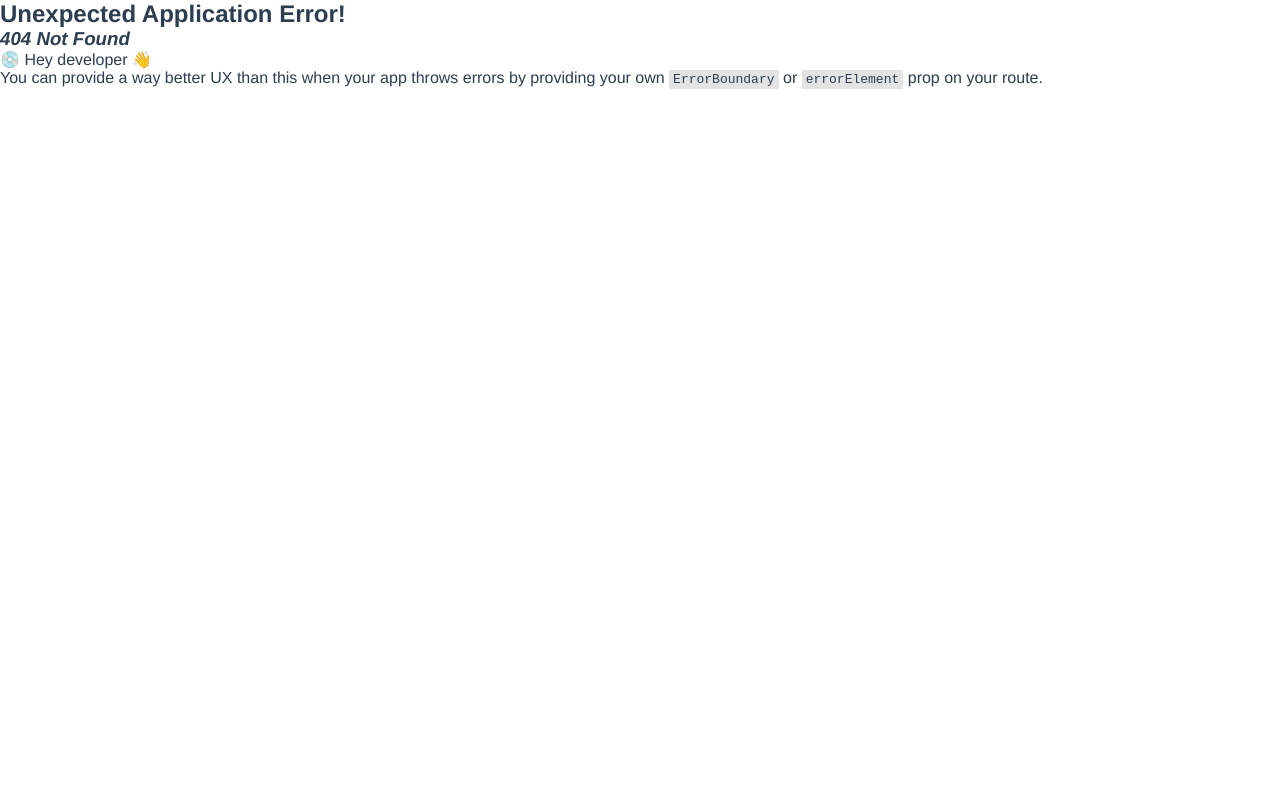
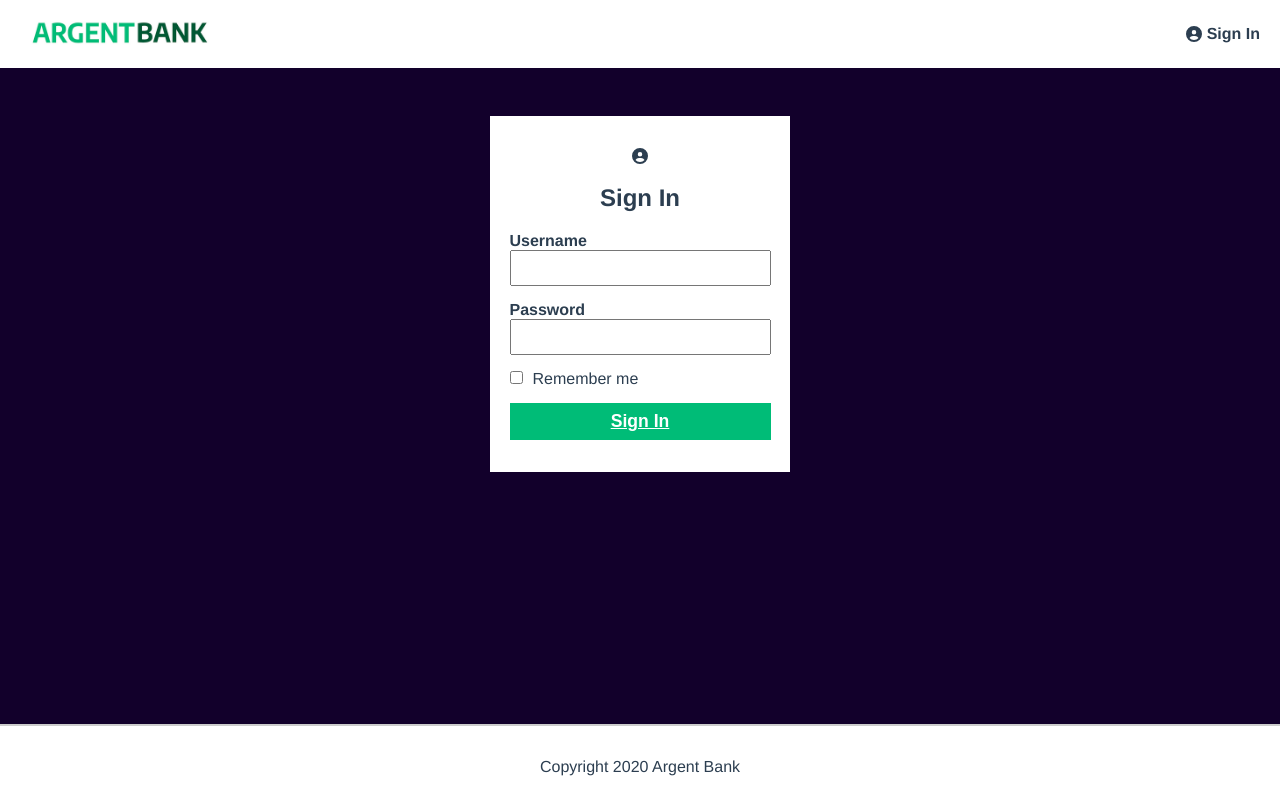
Before and after one commit to Karlito14/projet13ArgentBank, a React (Vite) app in the folder client/: page /login in a window 1280 px wide. Before the commit this address had no page. Built offline with nearby package versions, Linux system fonts and the light colour scheme.

Commit message:
secure form

```diff
--- a/client/src/components/FormSignin/FormSignin.tsx
+++ b/client/src/components/FormSignin/FormSignin.tsx
@@ -1,27 +1,86 @@
+import { useState } from 'react';
 import style from './formSignin.module.scss';
 import { FaCircleUser } from 'react-icons/fa6';
 
+export const FormSignin = () => {
+  const [username, setUsername] = useState('');
+  const [password, setPassword] = useState('');
+  const [remember, setRemember] = useState(false);
 
-export const FormSignin = () => {
-    return(
+  const [errorUsername, setErrorUsername] = useState('');
+  const [errorPassword, setErrorPassword] = useState('');
+
+  const handleInputUsername = (event: React.ChangeEvent<HTMLInputElement>) => {
+    setUsername(event.target.value);
+  };
+
+  const handleChangeRemember = (event: React.ChangeEvent<HTMLInputElement>) => {
+    setRemember(event.target.checked);
+  };
+
+  const handleInputPassword = (event: React.ChangeEvent<HTMLInputElement>) => {
+    setPassword(event.target.value);
+  };
+
+  const handleSubmit = (event: React.FormEvent<HTMLFormElement>) => {
+    event.preventDefault();
+    const regex = /^[a-zA-Z0-9]+$/;
+    if (!regex.test(username)) {
+      setErrorUsername('Only characters A-Z, a-z and 0-9 are acceptable.');
+    } else {
+      setErrorUsername('');
+    }
+
+    if (!regex.test(password)) {
+      setErrorPassword('Only characters A-Z, a-z and 0-9 are acceptable.');
+    } else {
+      setErrorPassword('');
+    }
+  };
+
+  return (
     <section className={style.container}>
       <FaCircleUser />
       <h2 className={style.container__title}>Sign In</h2>
-            <form>
+      <form onSubmit={handleSubmit}>
         <div className={style.wrapper}>
-                    <label htmlFor="username" >Username</label>
-                    <input type="text" name="username" id="username" />
+          <label htmlFor="username">Username</label>
+          <input
+            onInput={handleInputUsername}
+            type="text"
+            name="username"
+            id="username"
+            defaultValue={username}
+          />
+          {errorUsername && (
+            <p className={style.wrapper__error}>{errorUsername}</p>
+          )}
         </div>
         <div className={style.wrapper}>
           <label htmlFor="password">Password</label>
-                    <input type="password" name="password" id="password" />
+          <input
+            onInput={handleInputPassword}
+            type="password"
+            name="password"
+            id="password"
+            defaultValue={password}
+          />
+          {errorPassword && (
+            <p className={style.wrapper__error}>{errorPassword}</p>
+          )}
         </div>
         <div className={style.remember}>
-                    <input type="checkbox" name="remember" id="remember" />
+          <input
+            type="checkbox"
+            name="remember"
+            id="remember"
+            checked={remember}
+            onChange={handleChangeRemember}
+          />
           <label htmlFor="remember">Remember me</label>
         </div>
         <button className={style.button}>Sign In</button>
       </form>
     </section>
-    )
-}
+  );
+};
--- a/client/src/components/FormSignin/formSignin.module.scss
+++ b/client/src/components/FormSignin/formSignin.module.scss
@@ -18,6 +18,11 @@
     flex-direction: column;
     text-align: left;
     margin-bottom: 15px;
+
+    &__error {
+      margin-top: 5px;
+      color: rgb(177, 2, 2);
+    }
 
     label {
       font-weight: 700;
--- a/client/src/components/Header/Header.tsx
+++ b/client/src/components/Header/Header.tsx
@@ -10,7 +10,7 @@ export const Header = () => {
         <img src={logo} alt="Logo Argent Bank" className={style.header__logo} />
       </Link>
       <div className={style.header__action}>
-        <Link to={'/signin'} className={style.header__action__link}>
+        <Link to={'/login'} className={style.header__action__link}>
           <FaCircleUser className={style.header__action__link__icon} />Sign In
         </Link>
       </div>
--- /dev/null
+++ b/client/src/pages/User/User.tsx
@@ -0,0 +1,3 @@
+export const User = () => {
+    return <h1>User</h1>
+}
```
Also changed, not shown: client/src/router.tsx (+6 -1 lines). Lines whose indentation alone changed are shown as unchanged.
